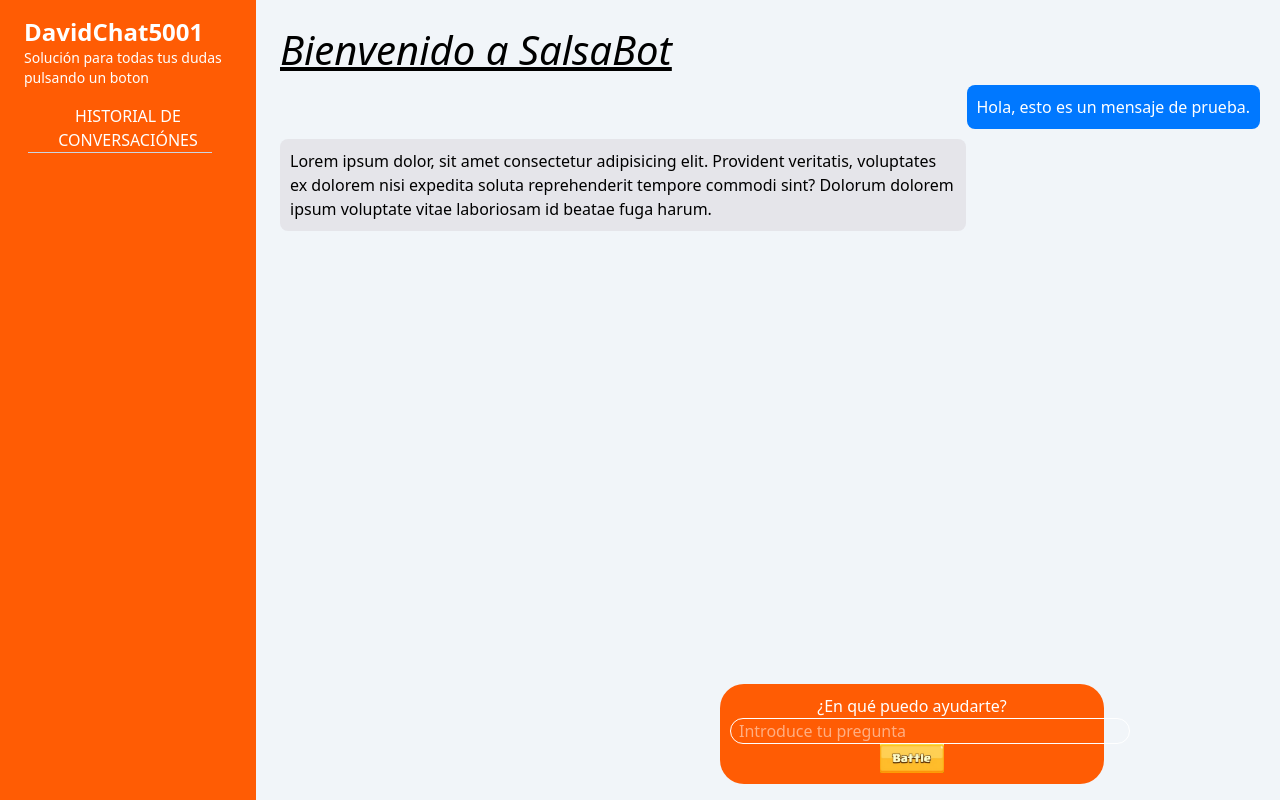
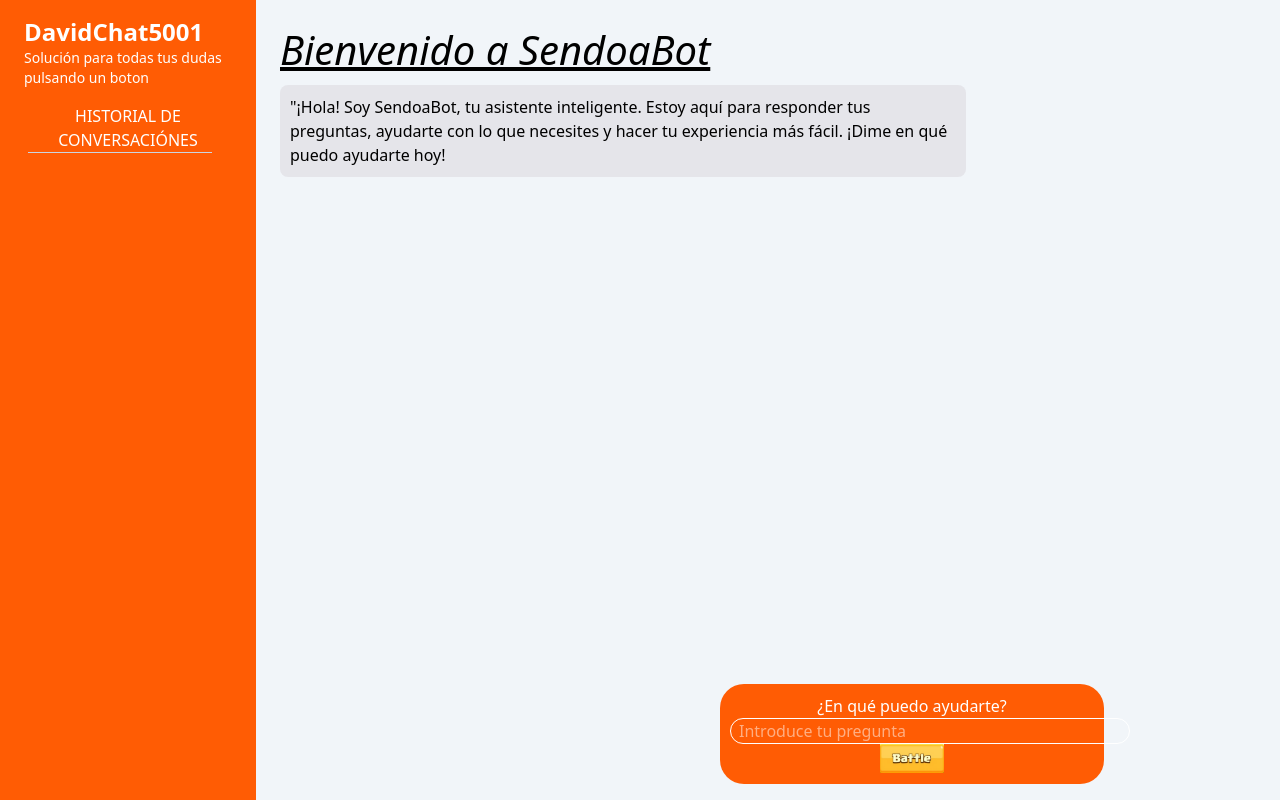
Before and after one commit to davidalvarez2006/Reto, an Angular app: page / in a window 1280 px wide. Built offline with nearby package versions, Linux system fonts and the light colour scheme; a web font is replaced by a local one.

Commit message:
Sendoabot

```diff
--- a/src/app/components/chat-historial/chat-historial.component.html
+++ b/src/app/components/chat-historial/chat-historial.component.html
@@ -1,7 +1,6 @@
 <div class="flex-container">
-  <h2>Bienvenido a SalsaBot</h2>
-  <p class="message-right">Hola, esto es un mensaje de prueba.</p>
-  <p class="message-left">Lorem ipsum dolor, sit amet consectetur adipisicing elit. Provident veritatis, voluptates ex dolorem nisi expedita soluta reprehenderit tempore commodi sint? Dolorum dolorem ipsum voluptate vitae laboriosam id beatae fuga harum.</p>
+  <h2>Bienvenido a SendoaBot</h2>
+  <p class="message-left"> "¡Hola! Soy SendoaBot, tu asistente inteligente. Estoy aquí para responder tus preguntas, ayudarte con lo que necesites y hacer tu experiencia más fácil. ¡Dime en qué puedo ayudarte hoy!  </p>
   @for (item of mensajes(); track $index) {
     @if (item.tipo=='usuario') {
       <p class="message-right">{{item.texto}}</p>
```
Also changed, not shown: src/app/components/chat-textbar/chat-textbar.component.ts (+0 -49 lines).
